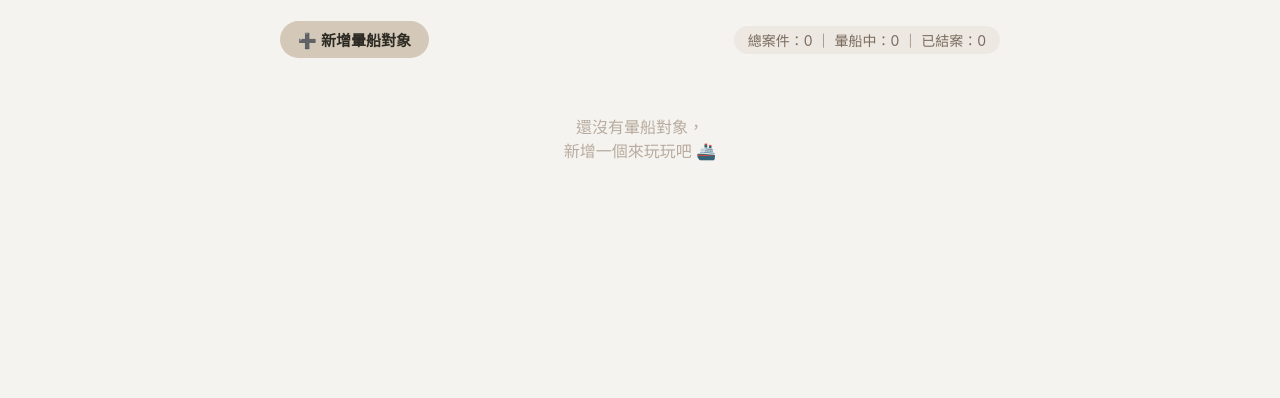
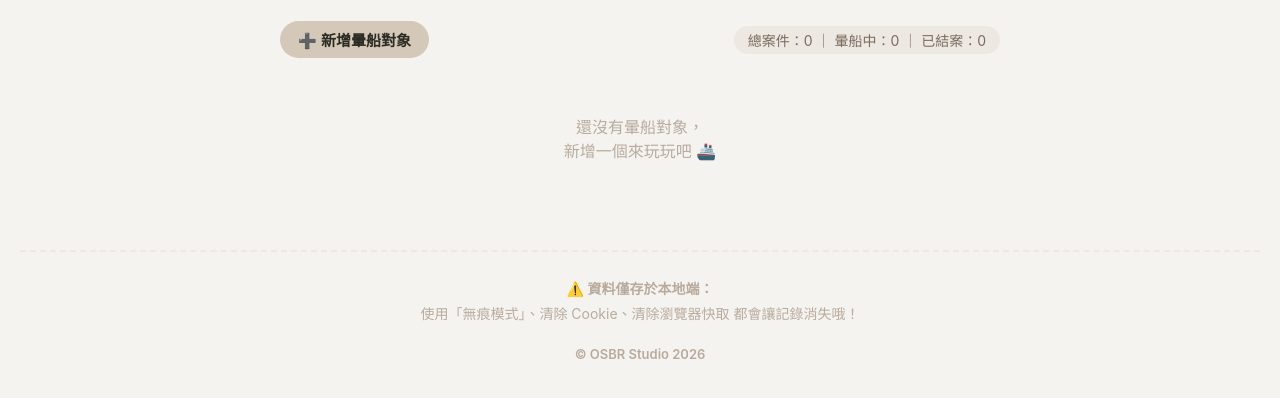
Before and after one commit to OSBRStudio/savior-of-crusher, a plain HTML site: page index.html in a window 1280 px wide. Shown: the part 142-540 px from the top of the page. Drawn offline with nearby package versions, Linux system fonts and the light colour scheme.

Commit message:
Update index.html
- Added footer

```diff
--- a/index.html
+++ b/index.html
@@ -81,6 +81,21 @@
         </div>
     </div>
 
+    <!-- ===== 注意事項（頁尾） ===== -->
+    <footer style="margin-top: 48px; padding: 24px 0 12px; border-top: 2px dashed #ede8e1; text-align: center;">
+        <div style="font-size: 14px; color: #b8ab9e; line-height: 1.8; max-width: 500px; margin: 0 auto;">
+            <p style="margin: 0;">
+                <strong> ⚠️ 資料僅存於本地端：</strong>
+                <br> 使用「無痕模式」、清除 Cookie、清除瀏覽器快取 都會讓記錄消失哦！
+            </p>
+        </div>
+
+        <div style="margin-top: 20px; font-size: 13px;">
+            <a href="https://github.com/OSBRStudio/savior-of-crusher" target="_blank" style="color: #b8ab9e; text-decoration: none; font-weight: 600;"> © OSBR Studio 2026 </a>
+        </div>
+
+    </footer>
+
     <script src="script.js"></script>
 </body>
 </html>
```
